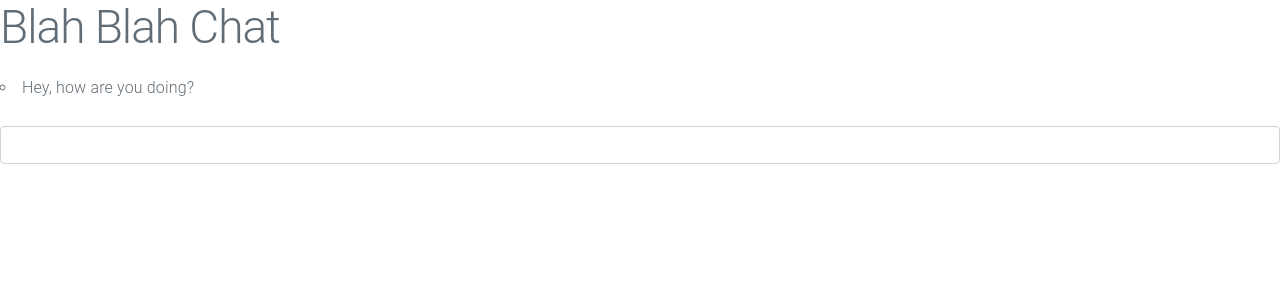
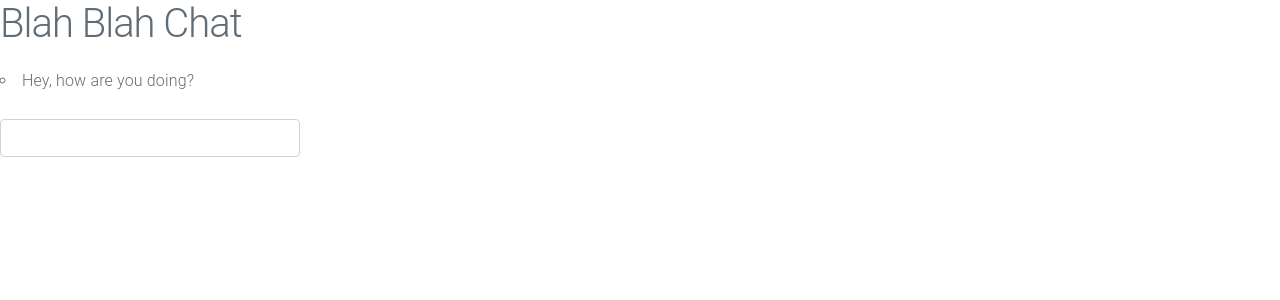
Before and after one commit to mariazangelova/blah-blah-client, a React (Create React App) app: page / in a window 1280 px wide. Shown: the top 300 px of the page. Built offline with nearby package versions, Linux system fonts and the light colour scheme; what api-ai-javascript would draw is missing.

Commit message:
Style chat

```diff
--- a/src/components/ChatApp.js
+++ b/src/components/ChatApp.js
@@ -1,11 +1,12 @@
 import React, { Component } from "react";
 import { connect } from "react-redux";
 import { sendMessage } from "../store/chat/chat";
+import "../index.scss";
 class Chat extends Component {
   render() {
     const { feed, sendMessage } = this.props;
     return (
-      <div>
+      <div class="chat">
         <h1>Blah Blah Chat</h1>
         <ul>
           {feed.map((entry) => (
--- a/src/index.scss
+++ b/src/index.scss
@@ -33,3 +33,12 @@ code {
   color: white;
   display: block;
 }
+.chat {
+  width: 300px;
+  height: 600px;
+  font-family: "Roboto", sans-serif;
+}
+.chat h1 {
+  font-family: "Roboto", sans-serif;
+  font-size: 40px;
+}
```
